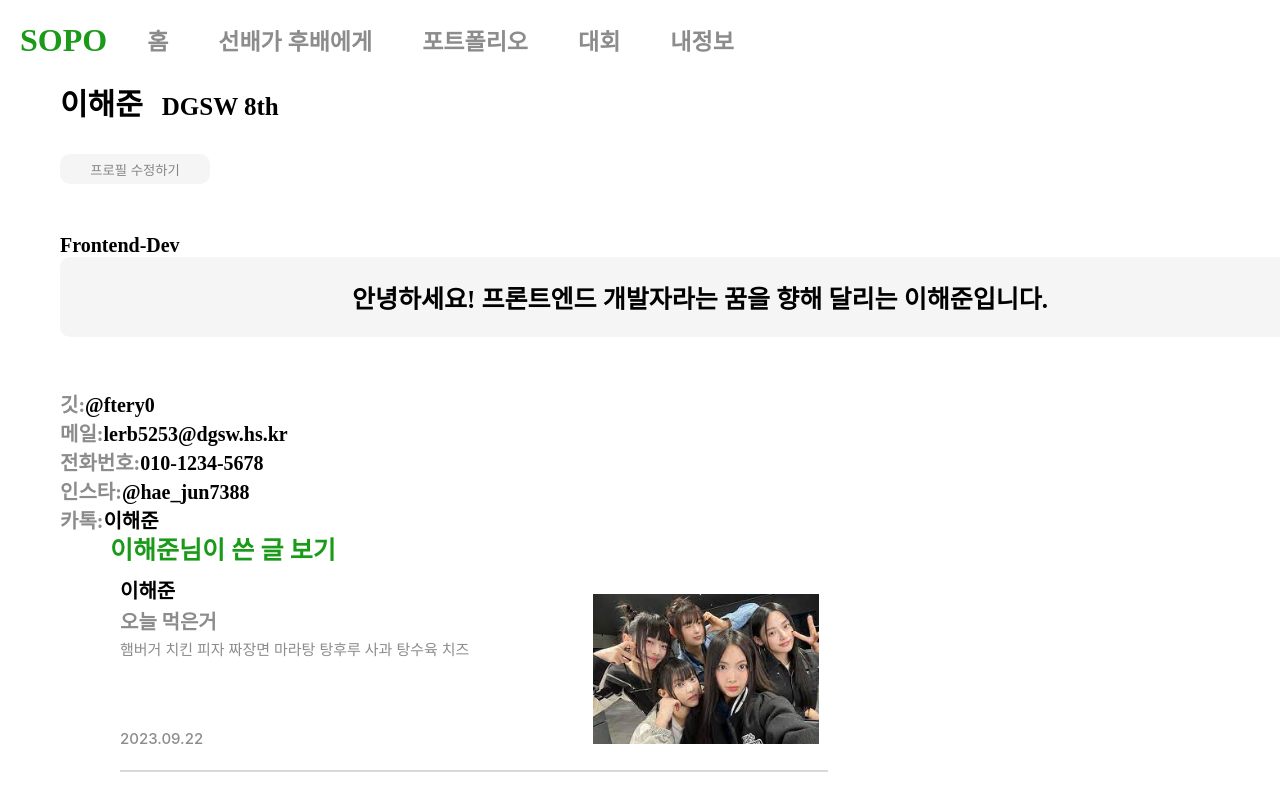
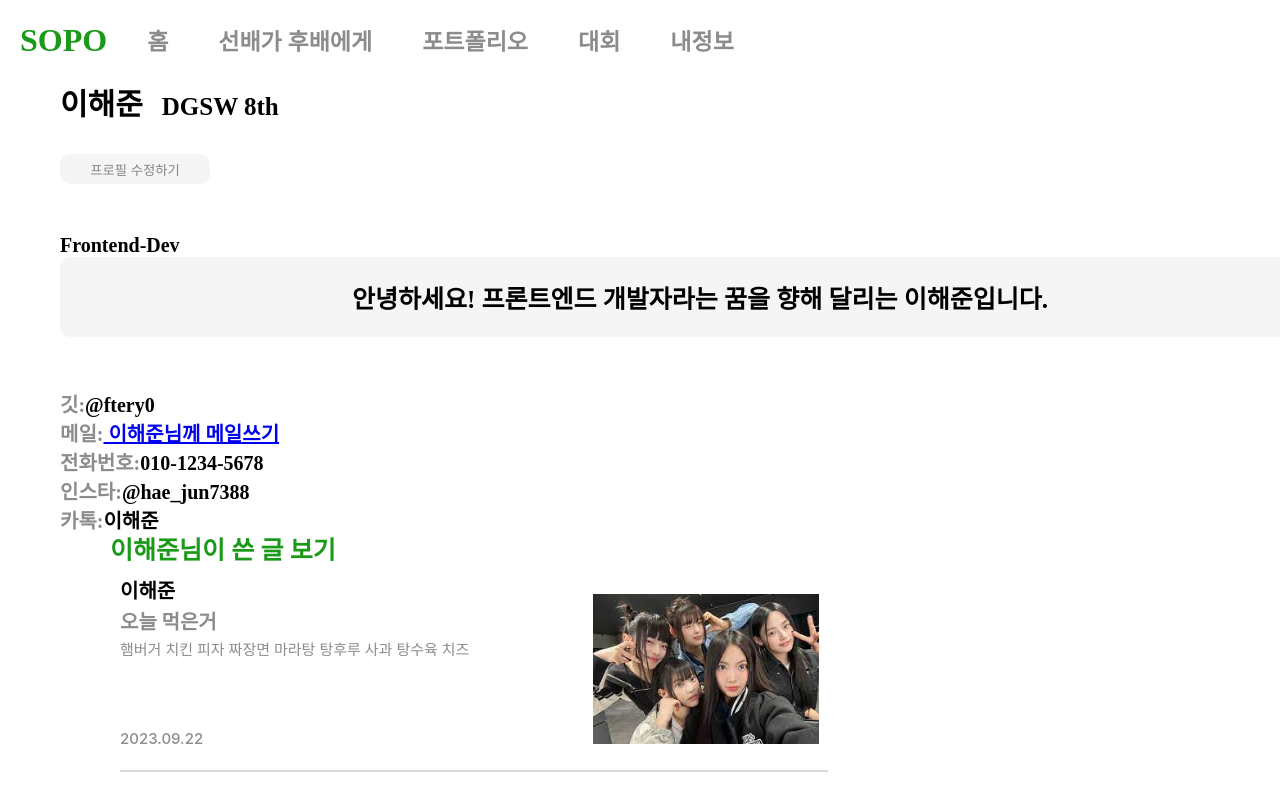
Before and after one commit to Sopo2023/SOPO_FRONTLAST, a React (Create React App) app in the folder SOPOLAST/: page /Mypage in a window 1280 px wide. Shown: the top 810 px of the page. Built offline with nearby package versions, Linux system fonts and the light colour scheme.

Commit message:
mypage fix

```diff
--- a/SOPOLAST/src/Components/Mypage/mypage.js
+++ b/SOPOLAST/src/Components/Mypage/mypage.js
@@ -29,7 +29,7 @@ export default function Mypage() {
           <Link to="/mypage/mail" className="link1">
             메일:
           </Link>
-          lerb5253@dgsw.hs.kr
+          <a href="mailto:lerb5253@dgsw.hs.kr"> 이해준님께 메일쓰기 </a>
         </p>
         <p>
           <Link to="/mypage/number" className="link1">
```
